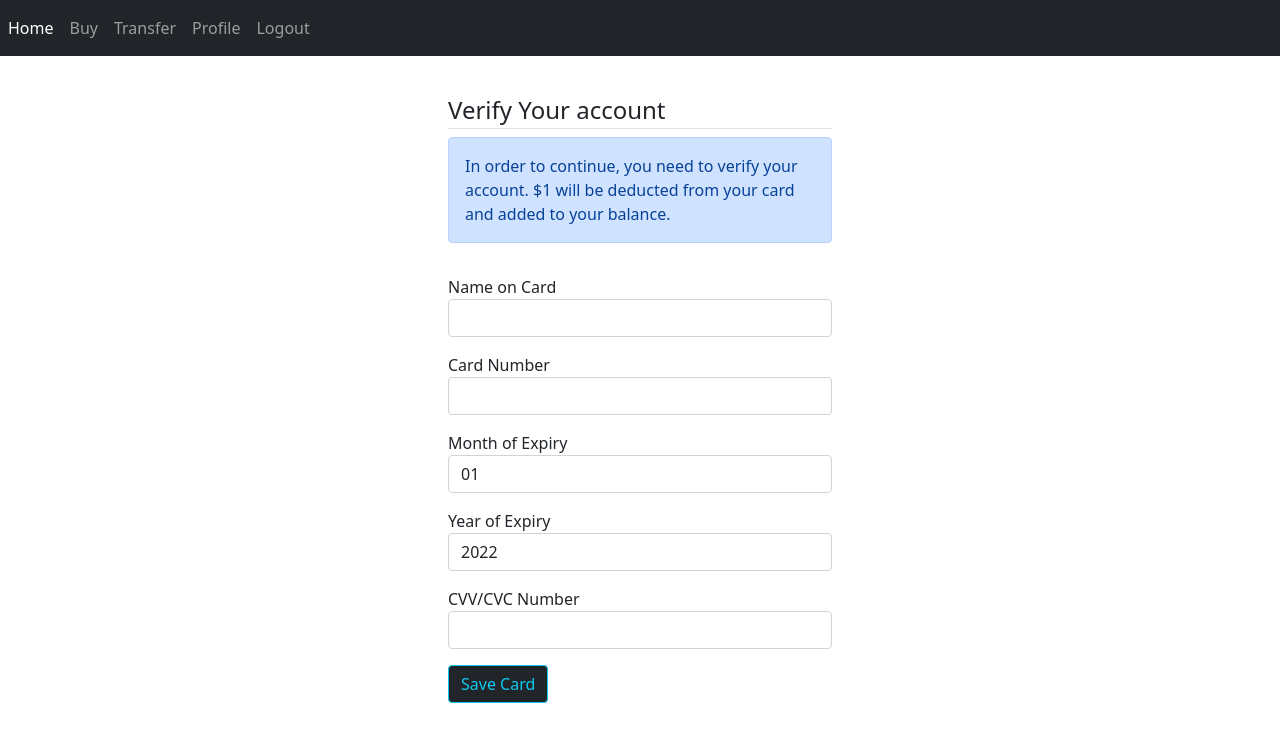
After one commit to PR22-2017/DRS-CryptoExchange-TIM1, a Flask app: page /profile_activation in a window 1280 px wide. The commit adds this page. Shown: the top 742 px of the page. Run offline with Flask 2, Linux system fonts and the light colour scheme; a user stored in the database is signed in; some libraries are stand-ins or nearby versions.

Commit message:
Aktivacija naloga

```diff
--- a/CryptoExchange/Forms/UserAccountForm.py
+++ b/CryptoExchange/Forms/UserAccountForm.py
@@ -13,7 +13,7 @@ class UserAccountForm(FlaskForm):
     city = StringField('City', validators=[DataRequired()])
     country = SelectField('Country')
     phone = StringField('Phone', validators=[DataRequired()])
-    submit = SubmitField('Sign up')
+    submit = SubmitField('Change info')
 
     def validate_email(self, email):
         if email.data != current_user.email:
--- /dev/null
+++ b/CryptoExchange/Forms/UserActivationForm.py
@@ -0,0 +1,20 @@
+import datetime
+
+from flask_wtf import FlaskForm
+from wtforms import StringField, SubmitField, SelectField
+from wtforms.validators import DataRequired, Length, ValidationError
+
+
+class UserActivationForm(FlaskForm):
+    name_on_card = StringField('Name on Card', validators=[DataRequired()])
+    card_number = StringField('Card Number', validators=[DataRequired(), Length(min=16, max=16)])
+    card_month = SelectField('Month of Expiry', validators=[DataRequired()])
+    card_year = SelectField('Year of Expiry', validators=[DataRequired()])
+    cvv_cvc = StringField('CVV/CVC Number', validators=[DataRequired(), Length(min=3, max=3)])
+    submit = SubmitField('Save Card')
+
+    def validate_card_number(self, card_number):
+        now = datetime.datetime.now()
+        check = datetime.datetime(int(self.card_year.data), int(self.card_month.data)+1, 1) - datetime.timedelta(days=1)
+        if check < now:
+            raise ValidationError('Your card has expired, try using another one.')
--- a/CryptoExchange/__init__.py
+++ b/CryptoExchange/__init__.py
@@ -2,7 +2,6 @@ from flask import Flask
 from flask_sqlalchemy import SQLAlchemy
 from flask_bcrypt import Bcrypt
 from flask_login import LoginManager
-
 
 app = Flask(__name__)
 app.config['SECRET_KEY'] = '9174e54afccf07de81c0d365b8ab2b23'
@@ -13,5 +12,4 @@ login_manager = LoginManager(app)
 login_manager.login_view = 'login'
 login_manager.login_message_category = 'info'
 
-
 from CryptoExchange.controllers import routes
--- a/CryptoExchange/controllers/routes.py
+++ b/CryptoExchange/controllers/routes.py
@@ -1,6 +1,9 @@
+import datetime
+
 import requests
 from flask import render_template, request, redirect, url_for, flash
 from CryptoExchange import app, bcrypt, db
+from CryptoExchange.Forms.UserActivationForm import UserActivationForm
 from CryptoExchange.models.dbmodels import User, Transactions
 from CryptoExchange.Forms.RegistrationForm import RegistrationForm
 from CryptoExchange.Forms.UserAccountForm import UserAccountForm
@@ -24,18 +27,21 @@ def home():
 @app.route('/login', methods=['GET', 'POST'])
 def login():
     if current_user.is_authenticated:
+        if not current_user.verified:
+            return redirect(url_for('profile_activation'))
         return redirect(url_for('home'))
     form = LoginForm()
     if form.validate_on_submit():
         user = User.query.filter_by(email=form.email.data).first()
         if user and bcrypt.check_password_hash(user.password, form.password.data):
             login_user(user, remember=form.remember.data)
-            next_page = request.args.get('next')
-            flash(f'Welcome {user.first_name}!', 'success')
-            return redirect(next_page) if next_page else redirect(url_for('home'))
+            if current_user.verified:
+                flash(f'Welcome {user.first_name}!', 'success')
+                return redirect(url_for('home'))
+            else:
+                return redirect(url_for('profile_activation'))
         else:
             flash(f'Unsuccessful login. Please check email and password.', 'danger')
-
     return render_template('login.html', title='Login', form=form)
 
 
@@ -48,6 +54,8 @@ def logout():
 @app.route('/register', methods=["GET", "POST"])
 def register():
     if current_user.is_authenticated:
+        if not current_user.verified:
+            return redirect(url_for('profile_activation'))
         return redirect(url_for('home'))
     form = RegistrationForm()
     form.country.choices = get_countries()
@@ -56,7 +64,7 @@ def register():
         user = User(
                 first_name=form.first_name.data, last_name=form.last_name.data, email=form.email.data,
                 address=form.address.data, city=form.city.data, country=form.country.data,
-                phone=form.phone.data, password=hashed_password
+                phone=form.phone.data, password=hashed_password, verified=False
                 )
         db.session.add(user)
         db.session.commit()
@@ -69,6 +77,8 @@ def register():
 @app.route('/profile', methods=['GET', 'POST'])
 @login_required
 def profile():
+    if not current_user.verified:
+        return redirect(url_for('profile_activation'))
     form = UserAccountForm()
     form.country.choices = get_countries()
     if form.validate_on_submit():
@@ -90,8 +100,33 @@ def profile():
         form.city.data = current_user.city
         form.country.data = current_user.country
         form.phone.data = current_user.phone
+    return render_template('profile.html', title='Profile', form=form)
 
-    return render_template('profile.html', title='Profile', form=form)
+
+@app.route('/profile_activation', methods=['GET', 'POST'])
+@login_required
+def profile_activation():
+    form = UserActivationForm()
+    curr_year = datetime.datetime.now().year
+    years = []
+    for x in range(curr_year, curr_year + 5):
+        years.append(x)
+    months = []
+    for x in range(1, 13):
+        months.append(str(x).zfill(2))
+    form.card_year.choices = years
+    form.card_month.choices = months
+    if form.validate_on_submit():
+        current_user.card_number = form.card_number.data
+        current_user.card_month = form.card_month.data
+        current_user.card_year = form.card_year.data
+        current_user.name_on_card = form.name_on_card.data
+        current_user.verified = True
+        current_user.balance = 1
+        db.session.commit()
+        flash('Your account has been activated!', 'success')
+        return redirect(url_for('profile'))
+    return render_template('profile_activation.html', title='Profile Activation', form=form)
 
 
 def get_countries():
--- a/CryptoExchange/templates/layout.html
+++ b/CryptoExchange/templates/layout.html
@@ -18,13 +18,15 @@
         </button>
         <div class="collapse navbar-collapse" id="navbarNav">
             <div class="navbar-nav">
-                <a class="nav-item nav-link" href="{{ url_for('home') }}">Home</a>
+                <a class="nav-item nav-link active" href="{{ url_for('home') }}">Home</a>
 
                 {% if current_user.is_authenticated %}
-                    <a class="nav-item nav-link active" href="{{ url_for('profile') }}">Profile</a>
-                    <a class="nav-item nav-link active" href="{{ url_for('logout') }}">Logout</a>
+                    <a class="nav-item nav-link" href="{{ url_for('home') }}">Buy</a>
+                    <a class="nav-item nav-link" href="{{ url_for('home') }}">Transfer</a>
+                    <a class="nav-item nav-link" href="{{ url_for('profile') }}">Profile</a>
+                    <a class="nav-item nav-link" href="{{ url_for('logout') }}">Logout</a>
                 {% else %}
-                    <a class="nav-item nav-link active" href="{{ url_for('register') }}">Register</a>
+                    <a class="nav-item nav-link" href="{{ url_for('register') }}">Register</a>
                     <a class="nav-item nav-link" href="{{ url_for('login') }}">Login</a>
                 {% endif %}
             </div>
--- a/CryptoExchange/templates/profile.html
+++ b/CryptoExchange/templates/profile.html
@@ -1,11 +1,11 @@
 {% extends "layout.html" %}
 {% block content %}
     <div style="margin: 0 auto; width: 30%;">
+        <br/>
         <div class="media">
             <img alt="user-image" style="width:100px;height:100px; border:2px solid black;" class="rounded-circle account-img" src="{{url_for('static', filename='userimage2.jpg')}}">
             <div class="media-body">
-                <h2 class="account-heading">{{ current_user.first_name }}</h2>
-                <p class="text-secondary">{{ current_user.last_name }}</p>
+                <h2 class="account-heading">{{ current_user.first_name }} {{ current_user.last_name}}</h2>
             </div>
         </div>
         <!-- FORM HERE -->
--- /dev/null
+++ b/CryptoExchange/templates/profile_activation.html
@@ -0,0 +1,101 @@
+{% extends "layout.html" %}
+{% block content %}
+    <div style="margin: 0 auto; width: 30%;">
+        <form action="" method="post">
+            {{ form.hidden_tag() }}
+            <fieldset class="form-group">
+                <legend class="border-bottom mb-2"><br/>Verify Your account</legend>
+                <div class="alert alert-primary" role="alert">
+                    In order to continue, you need to verify your account.
+                    $1 will be deducted from your card and added to your balance.
+                </div>
+
+                <div class="form-group">
+                    {{ form.name_on_card.label(class="form-control-label mt-3") }}
+
+                    {% if form.name_on_card.errors %}
+                        {{ form.name_on_card(class="form-control form-control-md is-invalid")}}
+                        <div class="invalid-feedback">
+                            {% for error in form.name_on_card.errors %}
+                                <span>{{ error }}</span>
+                            {% endfor %}
+                        </div>
+                    {% else %}
+                        {{ form.name_on_card(class="form-control form-control-md") }}
+                    {% endif %}
+
+                </div>
+
+                <div class="form-group">
+                    {{ form.card_number.label(class="form-control-label mt-3") }}
+
+                    {% if form.card_number.errors %}
+                        {{ form.card_number(class="form-control form-control-md is-invalid")}}
+                        <div class="invalid-feedback">
+                            {% for error in form.card_number.errors %}
+                                <span>{{ error }}</span>
+                            {% endfor %}
+                        </div>
+                    {% else %}
+                        {{ form.card_number(class="form-control form-control-md") }}
+                    {% endif %}
+
+                </div>
+
+                <div class="form-group">
+                    {{ form.card_month.label(class="form-control-label mt-3") }}
+
+                    {% if form.card_month.errors %}
+                        {{ form.card_month(class="form-control form-control-md is-invalid")}}
+                        <div class="invalid-feedback">
+                            {% for error in form.card_month.errors %}
+                                <span>{{ error }}</span>
+                            {% endfor %}
+                        </div>
+                    {% else %}
+                        {{ form.card_month(class="form-control form-control-md") }}
+                    {% endif %}
+
+                </div>
+
+                <div class="form-group">
+                    {{ form.card_year.label(class="form-control-label mt-3") }}
+
+                    {% if form.card_year.errors %}
+                        {{ form.card_year(class="form-control form-control-md is-invalid")}}
+                        <div class="invalid-feedback">
+                            {% for error in form.card_year.errors %}
+                                <span>{{ error }}</span>
+                            {% endfor %}
+                        </div>
+                    {% else %}
+                        {{ form.card_year(class="form-control form-control-md") }}
+                    {% endif %}
+
+                </div>
+
+                <div class="form-group">
+                    {{ form.cvv_cvc.label(class="form-control-label mt-3") }}
+
+                    {% if form.cvv_cvc.errors %}
+                        {{ form.cvv_cvc(class="form-control form-control-md is-invalid")}}
+                        <div class="invalid-feedback">
+                            {% for error in form.cvv_cvc.errors %}
+                                <span>{{ error }}</span>
+                            {% endfor %}
+                        </div>
+                    {% else %}
+                        {{ form.cvv_cvc(class="form-control form-control-md") }}
+                    {% endif %}
+
+                </div>
+
+            </fieldset>
+            <div class="form-group pb-3 mt-3">
+                {{ form.submit(class="btn btn-outline-info btn-dark") }}
+            </div>
+
+        </form>
+
+    </div>
+{% endblock content %}
```
Also changed, not shown: CryptoExchange/model/user.py (+7 -7 lines), CryptoExchange/models/dbmodels.py (+13 -3 lines), CryptoExchange/novabaza.db.
